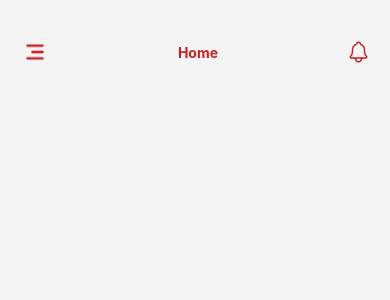
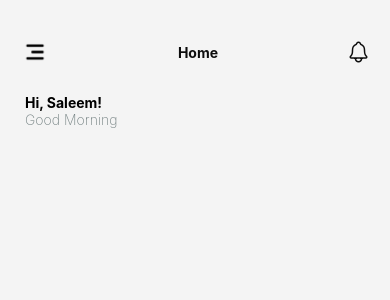
Before and after one commit to mateen27/TrustDefender, a React Native app in the folder MobileApp/Mobile_Dev/: screen / in a window 390 px wide. Shown: the top 300 px of the page. Built offline with nearby package versions, Linux system fonts and the light colour scheme; what react-native-responsive-dimensions would draw is missing.

Commit message:
Added Greeting Section in the App

```diff
--- a/MobileApp/Mobile_Dev/App.js
+++ b/MobileApp/Mobile_Dev/App.js
@@ -3,6 +3,7 @@ import { SafeAreaView, StyleSheet, Text, View } from 'react-native';
 import ShakeFeature from './features/ShakeFeature';
 import Header from './components/Header';
 import RandomQuote from './components/RandomQuote';
+import Greeting from './components/Greeting';
 
 export default function App() {
   return (
@@ -11,6 +12,8 @@ export default function App() {
       <SafeAreaView style={styles.container}>
 
         <Header/>
+
+        <Greeting/>
 
         {/* <RandomQuote/> */}
 
--- /dev/null
+++ b/MobileApp/Mobile_Dev/components/Greeting.jsx
@@ -0,0 +1,35 @@
+import { StyleSheet, Text, SafeAreaView } from 'react-native'
+import React from 'react'
+// responsive font imports
+import {
+    responsiveScreenHeight,
+    responsiveScreenWidth,
+    responsiveScreenFontSize
+  } from "react-native-responsive-dimensions";
+
+const Greeting = () => {
+  return (
+    <SafeAreaView style = {styles.greetingContainer}>
+      <Text style = {styles.userName}>Hi, Saleem!</Text>
+      <Text style = {styles.greetingSubheading}>Good Morning</Text>
+    </SafeAreaView>
+  )
+}
+
+export default Greeting
+
+const styles = StyleSheet.create({
+    greetingContainer : {
+        flexDirection : 'column' ,
+        marginHorizontal : 25 ,
+        marginVertical : -10
+    } ,
+    userName : {
+        fontSize : responsiveScreenFontSize(2.6) ,
+        fontWeight : '700'
+    } ,
+    greetingSubheading : {
+        fontWeight : '200' ,
+        color : '#758283'
+    }
+})
--- a/MobileApp/Mobile_Dev/components/Header.jsx
+++ b/MobileApp/Mobile_Dev/components/Header.jsx
@@ -19,7 +19,7 @@ const Header = () => {
         {/* Menu Bar Icon */}
       {/* <TouchableOpacity><Entypo name="menu" size={30} color="black" /></TouchableOpacity> */}
       <TouchableOpacity><Image
-      source={Menu}
+      source={MenuBar}
       style = {styles.headerMenu}
       /></TouchableOpacity>
 
@@ -27,7 +27,7 @@ const Header = () => {
       <Text style = {styles.headerText}>Home</Text>
 
       {/* Notification Icon */}
-      <TouchableOpacity><Ionicons name="notifications-outline" size={24} color="#C92121" /></TouchableOpacity>
+      <TouchableOpacity><Ionicons name="notifications-outline" size={24} color="#0D0D0D" /></TouchableOpacity>
     </SafeAreaView>
   )
 }
@@ -45,7 +45,7 @@ const styles = StyleSheet.create({
     headerText : {
         fontSize : responsiveScreenFontSize(2.5) ,
         fontWeight : "bold" ,
-        color : '#C92121' ,
+        color : '#0D0D0D' ,
     } ,
     headerMenu : {
       width : 30 ,
```
